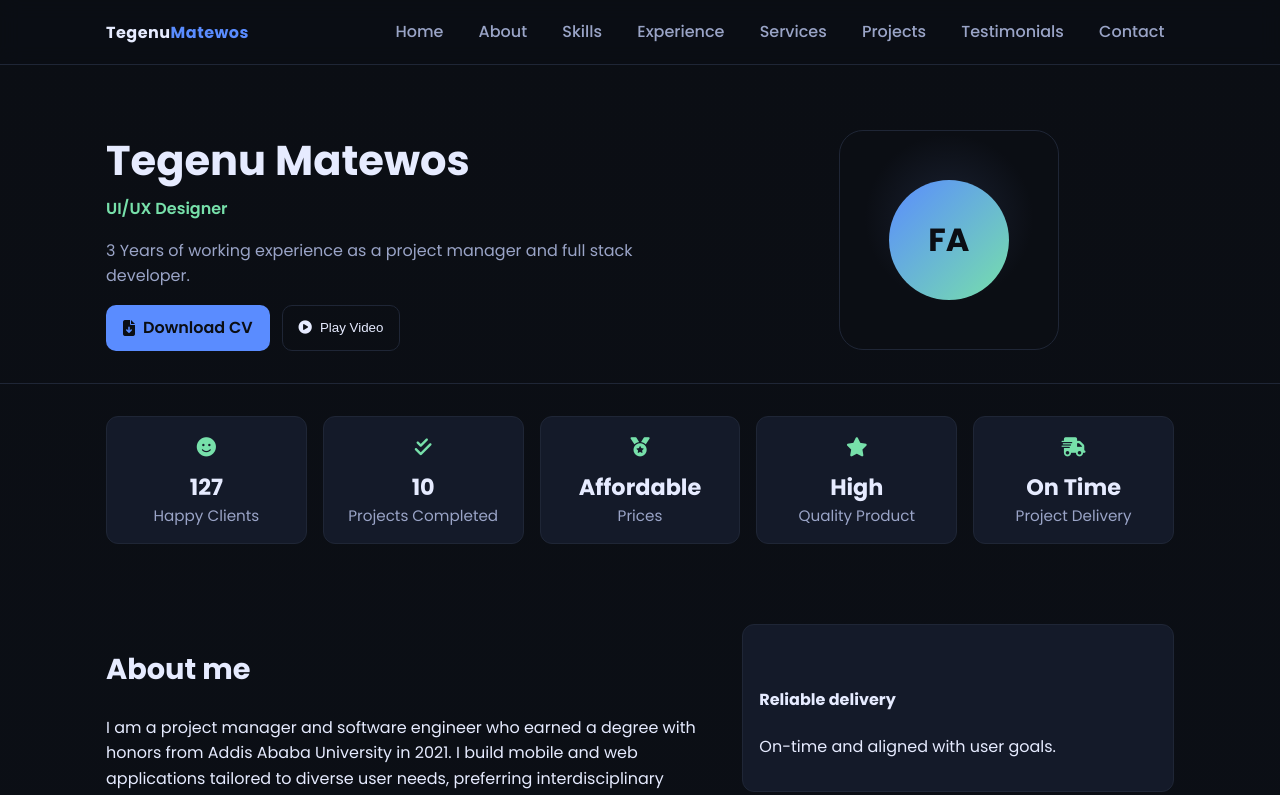
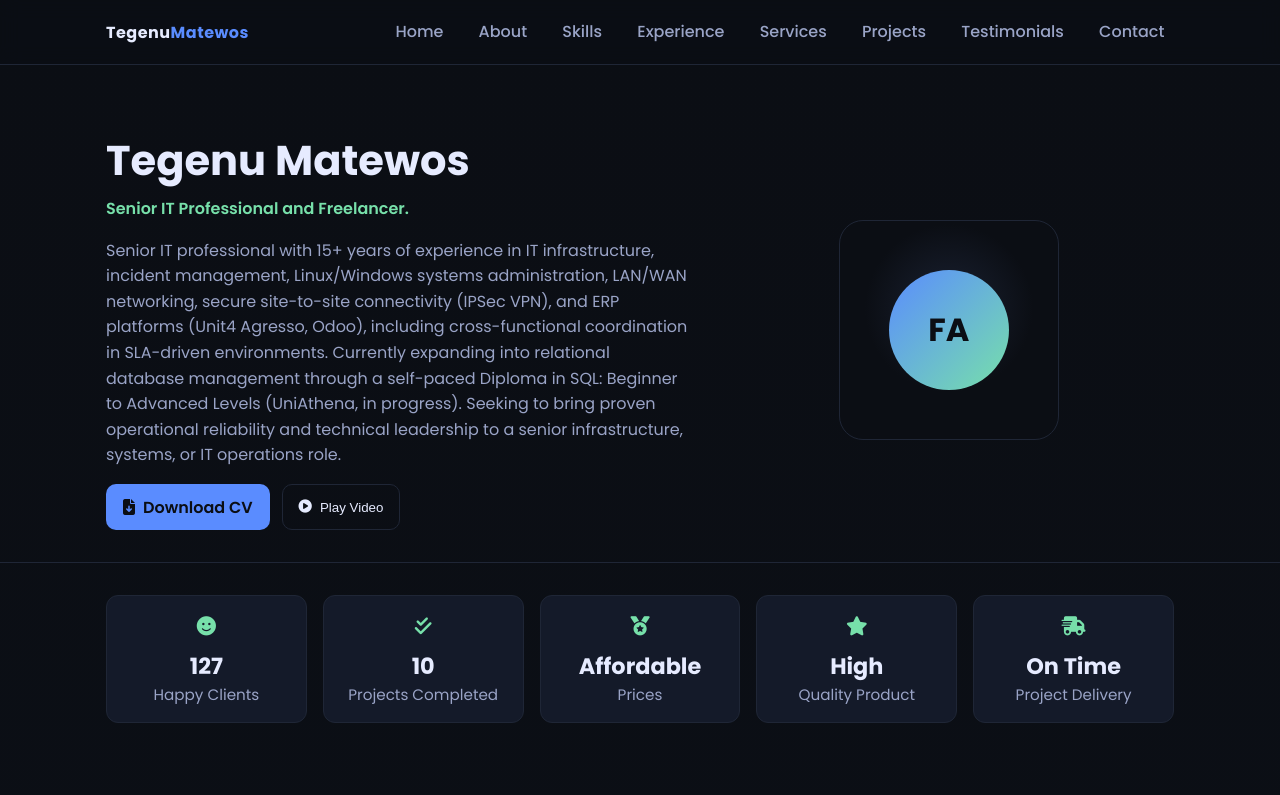
Before and after one commit to tegenumatewos/tegenu-matewos, a plain HTML site: page index.html in a window 1280 px wide. Shown: the top 795 px of the page. Drawn offline with Linux system fonts and the light colour scheme.

Commit message:
Update index.html

```diff
--- a/index.html
+++ b/index.html
@@ -4,7 +4,7 @@
   <meta charset="UTF-8" />
   <meta name="viewport" content="width=device-width, initial-scale=1" />
   <title>Tegenu Matewos — Portfolio</title>
-  <meta name="description" content="Portfolio of Tegenu Matewos  — Senior IT Professional and Freelancer." />
+  <meta name="description" content="Portfolio of Tegenu Matewos — Senior IT Professional and Freelancer." />
 
   <!-- Google Fonts -->
   <link href="https://fonts.googleapis.com/css2?family=Poppins:wght@300;400;500;600;700&display=swap" rel="stylesheet" />
@@ -42,9 +42,9 @@
     <div class="container hero__inner">
       <div class="hero__content">
         <h1 class="hero__title">Tegenu Matewos</h1>
-        <p class="hero__subtitle">UI/UX Designer</p>
+        <p class="hero__subtitle">Senior IT Professional and Freelancer.</p>
         <p class="hero__tagline">
-          3 Years of working experience as a project manager and full stack developer.
+          Senior IT professional with 15+ years of experience in IT infrastructure, incident management, Linux/Windows systems administration, LAN/WAN networking, secure site-to-site connectivity (IPSec VPN), and ERP platforms (Unit4 Agresso, Odoo), including cross-functional coordination in SLA-driven environments. Currently expanding into relational database management through a self-paced Diploma in SQL: Beginner to Advanced Levels (UniAthena, in progress). Seeking to bring proven operational reliability and technical leadership to a senior infrastructure, systems, or IT operations role.
         </p>
         <div class="hero__actions">
           <a href="#" class="btn btn--primary"><i class="fa-solid fa-file-arrow-down"></i> Download CV</a>
```
